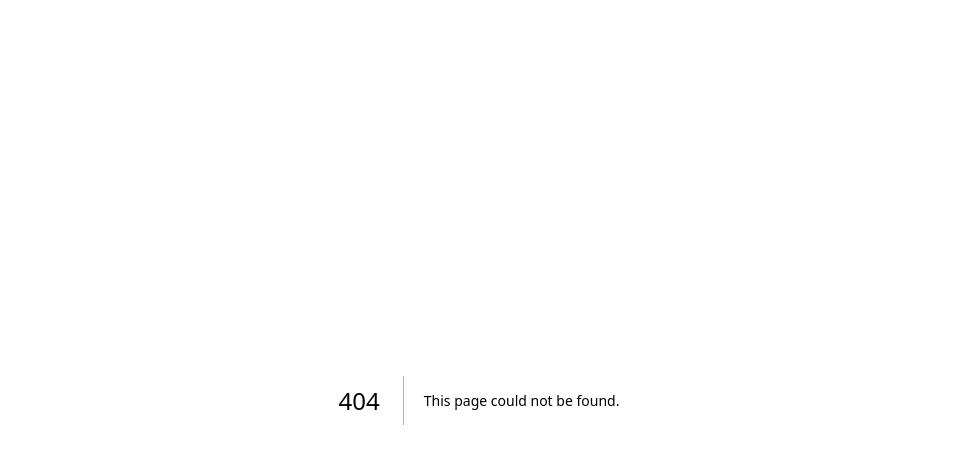
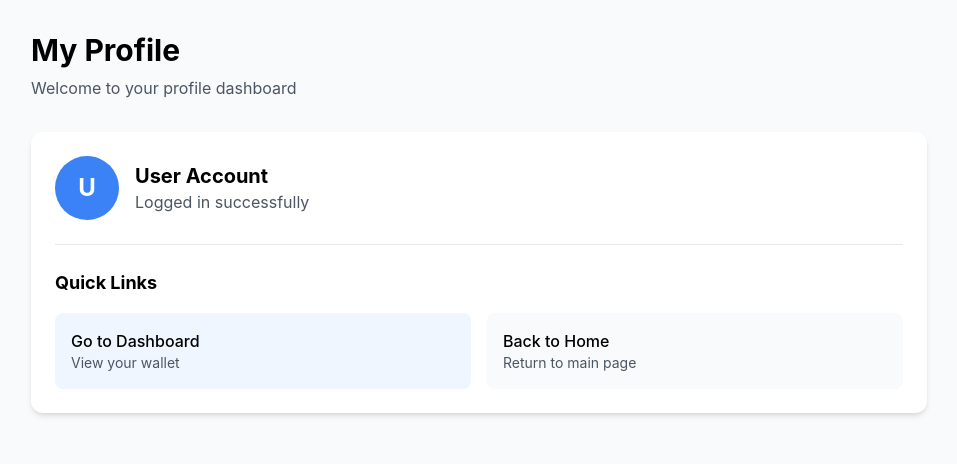
Before and after one commit to Lamido007/Dududata, a Next.js app: page /profile in a window 1280 px wide. Before the commit this address had no page. Shown: the top 464 px of the page, without its empty margins (161-1118 px from the left). Built offline with nearby package versions, Linux system fonts and the light colour scheme.

Commit message:
Create profile.js

```diff
--- /dev/null
+++ b/pages/profile.js
@@ -0,0 +1,57 @@
+import { useState, useEffect } from 'react'
+
+export default function ProfilePage() {
+  const [loading, setLoading] = useState(true)
+
+  useEffect(() => {
+    setTimeout(() => {
+      setLoading(false)
+    }, 500)
+  }, [])
+
+  if (loading) {
+    return (
+      <div className="min-h-screen flex items-center justify-center">
+        <div className="text-center">
+          <div className="animate-spin rounded-full h-12 w-12 border-b-2 border-blue-600 mx-auto"></div>
+          <p className="mt-4 text-gray-600">Loading profile...</p>
+        </div>
+      </div>
+    )
+  }
+
+  return (
+    <div className="min-h-screen bg-gray-50 p-8">
+      <div className="max-w-4xl mx-auto">
+        <h1 className="text-3xl font-bold mb-2">My Profile</h1>
+        <p className="text-gray-600 mb-8">Welcome to your profile dashboard</p>
+
+        <div className="bg-white rounded-xl shadow-md p-6">
+          <div className="flex items-center space-x-4 mb-6">
+            <div className="w-16 h-16 bg-blue-500 rounded-full flex items-center justify-center text-white text-2xl font-bold">
+              U
+            </div>
+            <div>
+              <h2 className="text-xl font-bold">User Account</h2>
+              <p className="text-gray-600">Logged in successfully</p>
+            </div>
+          </div>
+
+          <div className="border-t pt-6">
+            <h3 className="text-lg font-bold mb-4">Quick Links</h3>
+            <div className="grid grid-cols-1 md:grid-cols-2 gap-4">
+              <a href="/dashboard" className="p-4 bg-blue-50 rounded-lg hover:bg-blue-100 transition">
+                <div className="font-medium">Go to Dashboard</div>
+                <div className="text-sm text-gray-600">View your wallet</div>
+              </a>
+              <a href="/" className="p-4 bg-gray-50 rounded-lg hover:bg-gray-100 transition">
+                <div className="font-medium">Back to Home</div>
+                <div className="text-sm text-gray-600">Return to main page</div>
+              </a>
+            </div>
+          </div>
+        </div>
+      </div>
+    </div>
+  )
+      }
```
